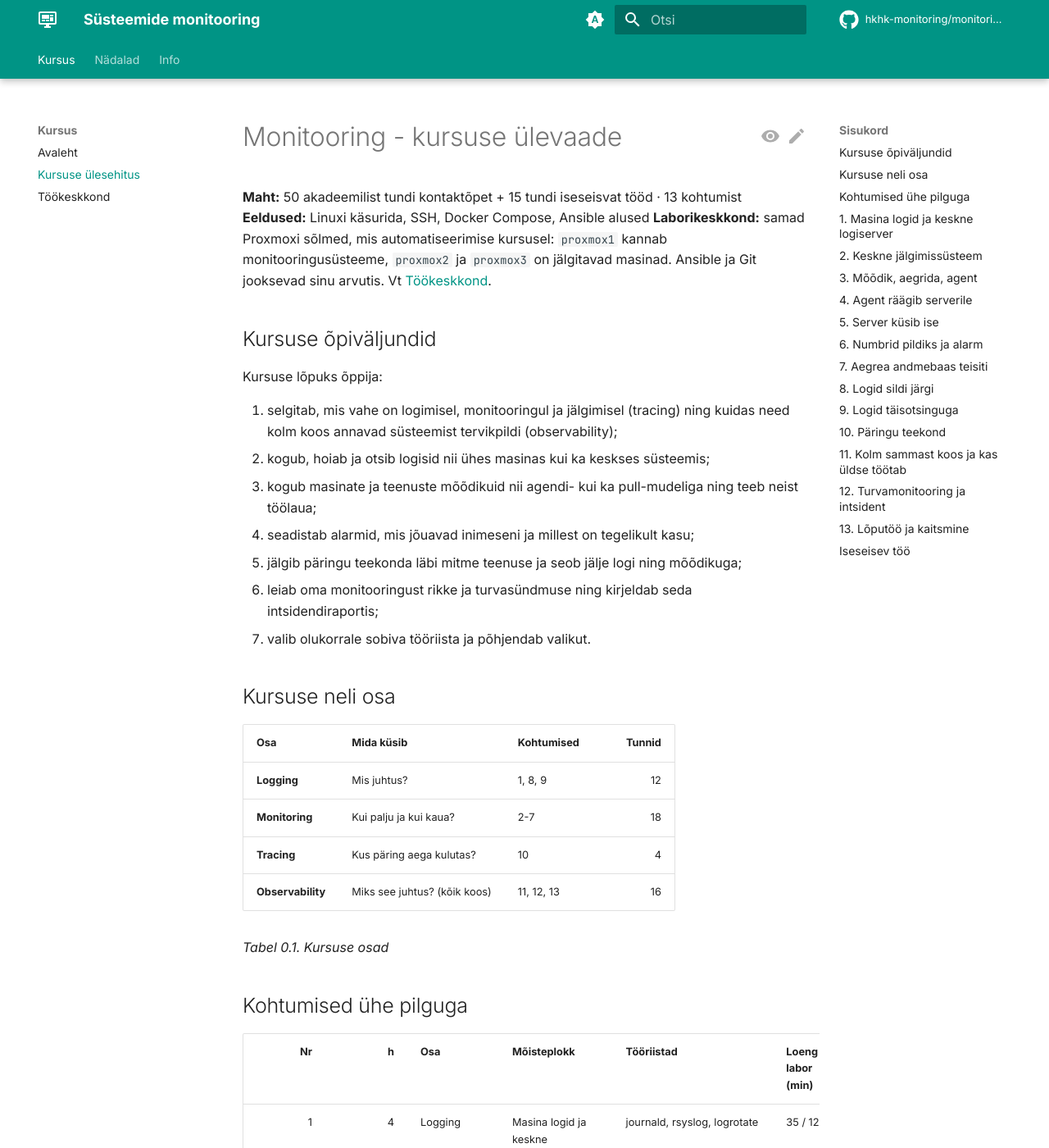
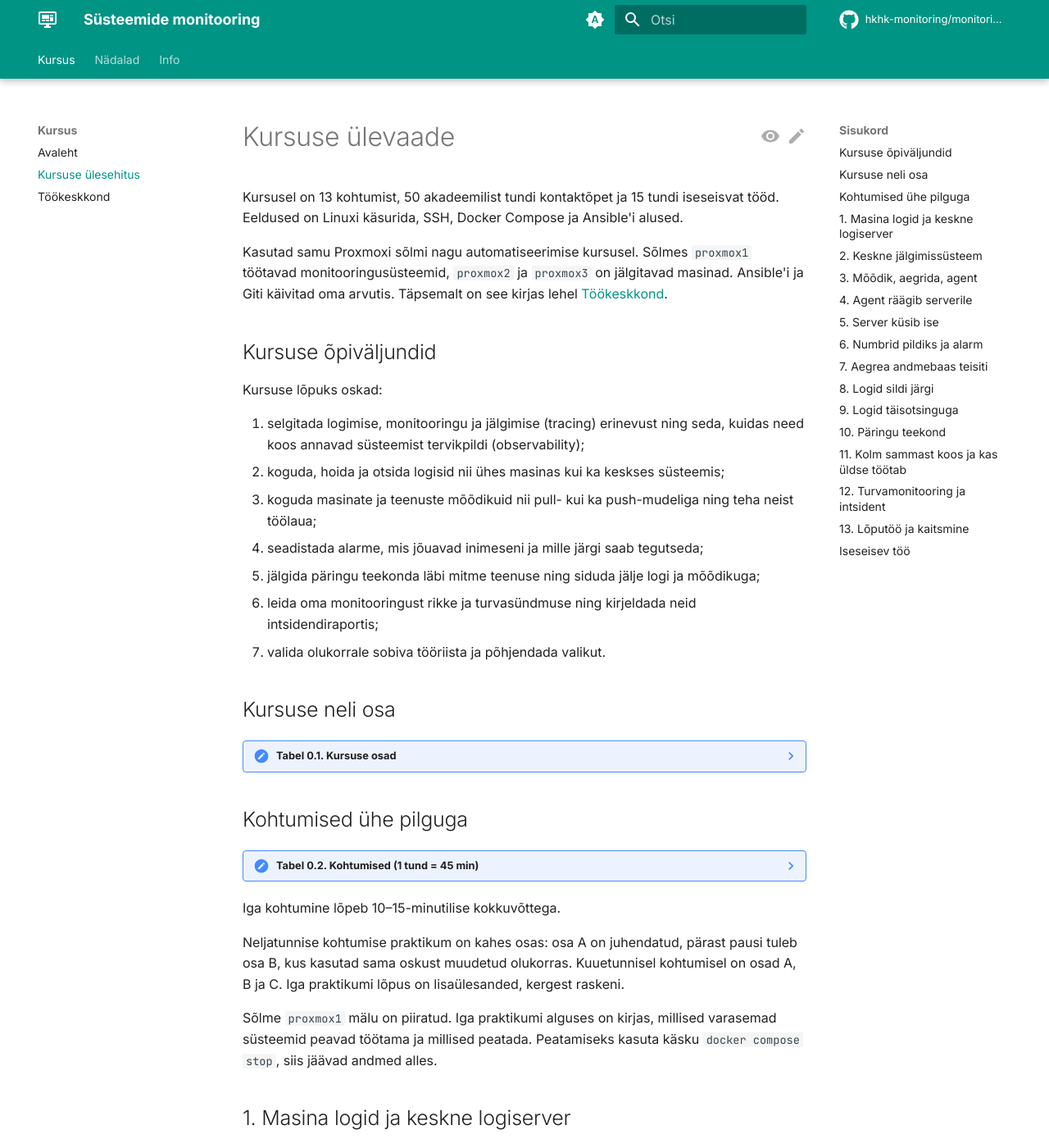
Before and after one commit to hkhk-monitoring/monitoring, an MkDocs documentation site: the page built from docs/syllabus.md, in a window 1280 px wide and 1400 px high. Shown: the whole window at 82% size. Built offline with MkDocs 1.6.1 and Material for MkDocs 9.7.7, drawn with Linux system fonts in a browser that asks for light colours; comment, search, counter and statistics services are not loaded; some of the changed text lies outside the part shown.

Commit message:
Avaleht; töökeskkond; kursuse ülevaade

```diff
--- a/docs/syllabus.md
+++ b/docs/syllabus.md
@@ -4,61 +4,59 @@ tags:
   - Monitooring
 ---
 
-# Monitooring - kursuse ülevaade
+# Kursuse ülevaade
 
-**Maht:** 50 akadeemilist tundi kontaktõpet + 15 tundi iseseisvat tööd · 13 kohtumist
-**Eeldused:** Linuxi käsurida, SSH, Docker Compose, Ansible alused
-**Laborikeskkond:** samad Proxmoxi sõlmed, mis automatiseerimise kursusel: `proxmox1` kannab monitooringusüsteeme, `proxmox2` ja `proxmox3` on jälgitavad masinad. Ansible ja Git jooksevad sinu arvutis. Vt [Töökeskkond](kodulabor.md).
+Kursusel on 13 kohtumist, 50 akadeemilist tundi kontaktõpet ja 15 tundi iseseisvat tööd. Eeldused on Linuxi käsurida, SSH, Docker Compose ja Ansible'i alused.
+
+Kasutad samu Proxmoxi sõlmi nagu automatiseerimise kursusel. Sõlmes `proxmox1` töötavad monitooringusüsteemid, `proxmox2` ja `proxmox3` on jälgitavad masinad. Ansible'i ja Giti käivitad oma arvutis. Täpsemalt on see kirjas lehel [Töökeskkond](kodulabor.md).
 
 ## Kursuse õpiväljundid
 
-Kursuse lõpuks õppija:
+Kursuse lõpuks oskad:
 
-1. selgitab, mis vahe on logimisel, monitooringul ja jälgimisel (tracing) ning kuidas need kolm koos annavad süsteemist tervikpildi (observability);
-2. kogub, hoiab ja otsib logisid nii ühes masinas kui ka keskses süsteemis;
-3. kogub masinate ja teenuste mõõdikuid nii agendi- kui ka pull-mudeliga ning teeb neist töölaua;
-4. seadistab alarmid, mis jõuavad inimeseni ja millest on tegelikult kasu;
-5. jälgib päringu teekonda läbi mitme teenuse ja seob jälje logi ning mõõdikuga;
-6. leiab oma monitooringust rikke ja turvasündmuse ning kirjeldab seda intsidendiraportis;
-7. valib olukorrale sobiva tööriista ja põhjendab valikut.
+1. selgitada logimise, monitooringu ja jälgimise (tracing) erinevust ning seda, kuidas need koos annavad süsteemist tervikpildi (observability);
+2. koguda, hoida ja otsida logisid nii ühes masinas kui ka keskses süsteemis;
+3. koguda masinate ja teenuste mõõdikuid nii pull- kui ka push-mudeliga ning teha neist töölaua;
+4. seadistada alarme, mis jõuavad inimeseni ja mille järgi saab tegutseda;
+5. jälgida päringu teekonda läbi mitme teenuse ning siduda jälje logi ja mõõdikuga;
+6. leida oma monitooringust rikke ja turvasündmuse ning kirjeldada neid intsidendiraportis;
+7. valida olukorrale sobiva tööriista ja põhjendada valikut.
 
 ## Kursuse neli osa
 
-| Osa | Mida küsib | Kohtumised | Tunnid |
-|---|---|---|---:|
-| **Logging** | Mis juhtus? | 1, 8, 9 | 12 |
-| **Monitoring** | Kui palju ja kui kaua? | 2-7 | 18 |
-| **Tracing** | Kus päring aega kulutas? | 10 | 4 |
-| **Observability** | Miks see juhtus? (kõik koos) | 11, 12, 13 | 16 |
-
-*Tabel 0.1. Kursuse osad*
+??? note "Tabel 0.1. Kursuse osad"
+    | Osa | Mida küsib | Kohtumised | Tunnid |
+    |---|---|---|---:|
+    | Logging | Mis juhtus? | 1, 8, 9 | 12 |
+    | Monitoring | Kui palju ja kui kaua? | 2–7 | 18 |
+    | Tracing | Kus päring aega kulutas? | 10 | 4 |
+    | Observability | Miks see juhtus? (kõik koos) | 11, 12, 13 | 16 |
 
 ## Kohtumised ühe pilguga
 
-| Nr | h | Osa | Mõisteplokk | Tööriistad | Loeng / labor (min) |
-|---:|---:|---|---|---|---|
-| 1 | 4 | Logging | Masina logid ja keskne logiserver | journald, rsyslog, logrotate | 35 / 125 |
-| 2 | 2 | Monitoring | Keskne jälgimissüsteem | Zabbix server | 20 / 60 |
-| 3 | 2 | Monitoring | Mõõdik, aegrida, agent *(veebiõpe)* | top, free, df, stress-ng, Zabbix | 20 / 60 |
-| 4 | 2 | Monitoring | Agent räägib serverile | Zabbix agent 2, Ansible | 20 / 60 |
-| 5 | 4 | Monitoring | Server küsib ise | Prometheus, node_exporter, PromQL | 35 / 125 |
-| 6 | 4 | Monitoring | Numbrid pildiks ja alarm | Grafana, Alertmanager | 35 / 125 |
-| 7 | 4 | Monitoring | Aegrea andmebaas teisiti | Telegraf, InfluxDB 3 | 35 / 125 |
-| 8 | 2 | Logging | Logid sildi järgi | Loki, Grafana Alloy | 20 / 60 |
-| 9 | 6 | Logging | Logid täisotsinguga | Elasticsearch/OpenSearch, Kibana/Dashboards | 45 / 200 |
-| 10 | 4 | Tracing | Päringu teekond | OpenTelemetry, Jaeger/Tempo | 35 / 125 |
-| 11 | 4 | Observability | Kolm sammast koos ja kas üldse töötab | Blackbox exporter, Uptime Kuma | 35 / 125 |
-| 12 | 4 | Observability | Turvamonitooring ja intsident | Wazuh | 35 / 125 |
-| 13 | 8 | Observability | Lõputöö ja kaitsmine | oma valik | 15 / 240 + 90 kaitsmisi |
-| | **50** | | | | |
+??? note "Tabel 0.2. Kohtumised (1 tund = 45 min)"
+    | Nr | h | Osa | Mõisteplokk | Tööriistad | Loeng / praktikum (min) |
+    |---:|---:|---|---|---|---|
+    | 1 | 4 | Logging | Masina logid ja keskne logiserver | journald, rsyslog, logrotate | 35 / 125 |
+    | 2 | 2 | Monitoring | Keskne jälgimissüsteem | Zabbix server | 20 / 60 |
+    | 3 | 2 | Monitoring | Mõõdik, aegrida, agent *(veebiõpe)* | top, free, df, stress-ng, Zabbix | 20 / 60 |
+    | 4 | 2 | Monitoring | Agent räägib serverile | Zabbix agent 2, Ansible | 20 / 60 |
+    | 5 | 4 | Monitoring | Server küsib ise | Prometheus, node_exporter, PromQL | 35 / 125 |
+    | 6 | 4 | Monitoring | Numbrid pildiks ja alarm | Grafana, Alertmanager | 35 / 125 |
+    | 7 | 4 | Monitoring | Aegrea andmebaas teisiti | Telegraf, InfluxDB 3 | 35 / 125 |
+    | 8 | 2 | Logging | Logid sildi järgi | Loki, Grafana Alloy | 20 / 60 |
+    | 9 | 6 | Logging | Logid täisotsinguga | Elasticsearch/OpenSearch, Kibana/Dashboards | 45 / 200 |
+    | 10 | 4 | Tracing | Päringu teekond | OpenTelemetry, Jaeger/Tempo | 35 / 125 |
+    | 11 | 4 | Observability | Kolm sammast koos ja kas üldse töötab | Blackbox exporter, Uptime Kuma | 35 / 125 |
+    | 12 | 4 | Observability | Turvamonitooring ja intsident | Wazuh | 35 / 125 |
+    | 13 | 8 | Observability | Lõputöö ja kaitsmine | oma valik | 15 / 240 + 90 kaitsmisi |
+    | | **50** | | | | |
 
-*Tabel 0.2. Kohtumised (1 tund = 45 min). Iga kohtumine lõpeb 10-15-minutilise kokkuvõttega. *
+Iga kohtumine lõpeb 10–15-minutilise kokkuvõttega.
 
-Neljatunnise kohtumise labor on kahes osas: **A** on juhendatud, pärast pausi tuleb **B**, kus kasutad sama oskust muudetud olukorras. Kuuetunnisel kohtumisel on osad A, B ja C. Iga labori lõpus on lisaülesanded neile, kes saavad varem valmis, kergest raskeni.
+Neljatunnise kohtumise praktikum on kahes osas: osa A on juhendatud, pärast pausi tuleb osa B, kus kasutad sama oskust muudetud olukorras. Kuuetunnisel kohtumisel on osad A, B ja C. Iga praktikumi lõpus on lisaülesanded, kergest raskeni.
 
-Igal kohtumisel peatad enne uue süsteemi käivitamist eelmise (`docker compose down`), sest `proxmox1` mälu on piiratud.
-
----
+Sõlme `proxmox1` mälu on piiratud. Iga praktikumi alguses on kirjas, millised varasemad süsteemid peavad töötama ja millised peatada. Peatamiseks kasuta käsku `docker compose stop`, siis jäävad andmed alles.
 
 ## 1. Masina logid ja keskne logiserver
 
@@ -74,17 +72,15 @@ Igal kohtumisel peatad enne uue süsteemi käivitamist eelmise (`docker compose
 - logrotate: miks logid kasvavad üle pea, konfiguratsioon (`daily`, `rotate`, `compress`, `postrotate`), kontroll `-d`-ga.
 - Keskne logiserver: rsyslog võtab vastu (TCP/UDP 514), kliendid saadavad.
 
-**Eesmärgid** - õppija:
+**Pärast kohtumist oskad:**
 
-- leiab `journalctl` abil konkreetse teenuse vead etteantud ajavahemikus;
-- seadistab rsyslogi reegli, mis suunab valitud logid eraldi faili;
-- koostab teenusele logrotate konfiguratsiooni ja kontrollib seda;
-- seadistab `proxmox1` keskseks logiserveriks ja suunab `proxmox2` ning `proxmox3` logid sinna;
-- põhjendab, miks keskne logimine on vajalik juba kolme masina puhul.
+- leida `journalctl` abil konkreetse teenuse vead etteantud ajavahemikus;
+- seadistada rsyslogi reegli, mis suunab valitud logid eraldi faili;
+- koostada teenusele logrotate'i konfiguratsiooni ja seda kontrollida;
+- seadistada `proxmox1` keskseks logiserveriks ning suunata `proxmox2` ja `proxmox3` logid sinna;
+- põhjendada, miks keskne logimine on vajalik juba kolme masina puhul.
 
 **Tööriistad:** journald/journalctl, rsyslog, logrotate, logger
-
----
 
 ## 2. Keskne jälgimissüsteem
 
@@ -97,15 +93,13 @@ Igal kohtumisel peatad enne uue süsteemi käivitamist eelmise (`docker compose
 - Põhimõisted: host, item, trigger, template.
 - Zabbixi käivitamine Docker Compose'iga.
 
-**Eesmärgid** - õppija:
+**Pärast kohtumist oskad:**
 
-- kirjeldab Zabbixi komponente ja nende omavahelist suhtlust;
-- käivitab Zabbixi serveri koos andmebaasi ja veebiliidesega;
-- lisab esimese hosti ja leiab selle viimased andmed veebiliidesest.
+- kirjeldada Zabbixi komponente ja nende omavahelist suhtlust;
+- käivitada Zabbixi serveri koos andmebaasi ja veebiliidesega;
+- lisada esimese hosti ja leida selle viimased andmed veebiliidesest.
 
 **Tööriistad:** Zabbix 7.0 LTS (server, veebiliides, PostgreSQL), Docker Compose
-
----
 
 ## 3. Mõõdik, aegrida, agent
 
@@ -120,16 +114,14 @@ Igal kohtumisel peatad enne uue süsteemi käivitamist eelmise (`docker compose
 - Agendiga ja agendita kogumine.
 - Masina numbrite lugemine käsitsi: tavaolek vs koormus.
 
-**Eesmärgid** - õppija:
+**Pärast kohtumist oskad:**
 
-- eristab gauge'i ja counterit ning toob mõlemast näite;
-- rakendab USE-meetodit protsessori, mälu ja ketta kohta;
-- mõõdab käsitsi masina tavaoleku ja koormusega oleku ning võrdleb neid;
-- loeb Zabbixi graafikult, millal koormus algas ja lõppes.
+- eristada gauge'i ja counterit ning tuua mõlemast näite;
+- rakendada USE-meetodit protsessori, mälu ja ketta kohta;
+- mõõta käsitsi masina tavaolekut ja koormusega olekut ning neid võrrelda;
+- lugeda Zabbixi graafikult, millal koormus algas ja lõppes.
 
 **Tööriistad:** top/htop, free, df, stress-ng, Zabbixi veebiliides
-
----
 
 ## 4. Agent räägib serverile
 
@@ -142,15 +134,13 @@ Igal kohtumisel peatad enne uue süsteemi käivitamist eelmise (`docker compose
 - Valmis template'i kasutamine.
 - Triggerid ja raskusastmed, probleemi tekkimine ja lahenemine.
 
-**Eesmärgid** - õppija:
+**Pärast kohtumist oskad:**
 
-- paigaldab agendi Ansible playbookiga mitmesse masinasse korraga;
-- seob hostid template'iga ja kontrollib, et andmed tulevad;
-- loob oma triggeri (nt vaba kettaruum alla 20%) ja näitab, et see läheb probleemi olekusse ja tagasi.
+- paigaldada agendi Ansible'i playbook'iga mitmesse masinasse korraga;
+- siduda hostid template'iga ja kontrollida, et andmed tulevad;
+- luua oma triggeri (näiteks vaba kettaruum alla 20%) ja näidata, et see läheb probleemi olekusse ja tagasi.
 
 **Tööriistad:** Zabbix agent 2, Ansible, Zabbixi template'id
-
----
 
 ## 5. Server küsib ise
 
@@ -164,16 +154,14 @@ Igal kohtumisel peatad enne uue süsteemi käivitamist eelmise (`docker compose
 - PromQL: valik, labelifilter, `rate()`, `sum by`, `avg`, võrdlus.
 - Zabbix vs Prometheus: millal kumb.
 
-**Eesmärgid** - õppija:
+**Pärast kohtumist oskad:**
 
-- selgitab agendi- ja pull-mudeli erinevust;
-- seadistab scrape target'id ja kontrollib Targets-lehelt, et kõik on UP;
-- kirjutab PromQL päringud protsessori koormuse, mälu kasutuse ja vaba kettaruumi kohta;
-- põhjendab, millises olukorras valiks Zabbixi ja millises Prometheuse.
+- selgitada, kes alustab andmevahetust Zabbixi passiivse ja aktiivse agendi ning Prometheuse puhul;
+- seadistada scrape target'id ja kontrollida **Targets**-lehelt, et need on olekus UP;
+- kirjutada PromQL-i päringud protsessori koormuse, mälu kasutuse ja vaba kettaruumi kohta;
+- põhjendada, millises olukorras valiksid Zabbixi ja millises Prometheuse.
 
 **Tööriistad:** Prometheus, node_exporter, PromQL, Ansible
-
----
 
 ## 6. Numbrid pildiks ja alarm
 
@@ -187,16 +175,14 @@ Igal kohtumisel peatad enne uue süsteemi käivitamist eelmise (`docker compose
 - Alertmanager: marsruutimine, grupeerimine, vaigistamine.
 - Contact point ja hea alarmisõnum (milline masin, mis mõõdik, kui hull, mis ajast).
 
-**Eesmärgid** - õppija:
+**Pärast kohtumist oskad:**
 
-- ehitab masinate tervise töölaua, kus hosti saab valida muutujaga;
-- eemaldab töölaualt paneeli, mis otsust ei toeta, ja põhjendab;
-- loob alarmireegli ja näitab oleku muutumist;
-- seadistab teavituse, mis jõuab kohale, ja hindab, kas sõnumist saab öösel aru.
+- ehitada masinate tervise töölaua, kus hosti saab valida muutujaga;
+- eemaldada töölaualt paneeli, mis otsust ei toeta, ja seda põhjendada;
+- luua alarmireegli ja näidata oleku muutumist;
+- seadistada teavituse, mis jõuab kohale, ja hinnata, kas sõnumist saab öösel aru.
 
 **Tööriistad:** Grafana, Alertmanager
-
----
 
 ## 7. Aegrea andmebaas teisiti
 
@@ -210,15 +196,13 @@ Igal kohtumisel peatad enne uue süsteemi käivitamist eelmise (`docker compose
 - InfluxDB Grafana andmeallikana.
 - Prometheus vs InfluxDB: pull vs push, millal kumb.
 
-**Eesmärgid** - õppija:
+**Pärast kohtumist oskad:**
 
-- seadistab Telegrafi saatma masina mõõdikuid InfluxDB-sse;
-- teeb InfluxDB-s päringu ja kuvab tulemuse Grafanas;
-- võrdleb push- ja pull-mudelit ning toob kummagi kohta sobiva olukorra.
+- seadistada Telegrafi saatma masina mõõdikuid InfluxDB-sse;
+- teha InfluxDB-s päringu ja kuvada tulemuse Grafanas;
+- võrrelda push- ja pull-mudelit ning tuua kummagi kohta sobiva olukorra.
 
 **Tööriistad:** Telegraf, InfluxDB 3 Core, Grafana
-
----
 
 ## 8. Logid sildi järgi
 
@@ -231,15 +215,13 @@ Igal kohtumisel peatad enne uue süsteemi käivitamist eelmise (`docker compose
 - journaldi ja rsyslogi logid Lokisse.
 - LogQL: sildifilter, tekstifilter, logiridade arv ajas.
 
-**Eesmärgid** - õppija:
+**Pärast kohtumist oskad:**
 
-- seadistab Alloy saatma `proxmox2` ja `proxmox3` logid Lokisse;
-- kirjutab LogQL päringu, mis leiab kindla teenuse vead;
-- selgitab, miks Loki on odavam kui täisindeksiga logisüsteem.
+- seadistada Alloy saatma `proxmox2` ja `proxmox3` logid Lokisse;
+- kirjutada LogQL-i päringu, mis leiab kindla teenuse vead;
+- selgitada, kuidas indekseerimise viis mõjutab logisüsteemi ressursikulu ja otsinguvõimalusi.
 
 **Tööriistad:** Loki, Grafana Alloy, Grafana
-
----
 
 ## 9. Logid täisotsinguga
 
@@ -253,16 +235,14 @@ Igal kohtumisel peatad enne uue süsteemi käivitamist eelmise (`docker compose
 - Loki vs Elastic: kulu, kiirus, otsinguvõimalused.
 - Logid ja mõõdikud ühel töölaual: logirida mõõdiku hüppe all.
 
-**Eesmärgid** - õppija:
+**Pärast kohtumist oskad:**
 
-- käivitab ühesõlmelise klastri ja saadab sinna logid;
-- otsib logidest päringukeelega ja ehitab visualiseeringu;
-- põhjendab, millal valida Loki ja millal Elasticsearch/OpenSearch;
-- leiab logirea, mis selgitab mõõdikus nähtud hüpet.
+- käivitada ühesõlmelise klastri ja saata sinna logid;
+- otsida logidest päringukeelega ja ehitada visualiseeringu;
+- põhjendada, millal valida Loki ja millal Elasticsearch või OpenSearch;
+- leida logirea, mis selgitab mõõdikus nähtud hüpet.
 
 **Tööriistad:** Elasticsearch või OpenSearch, Kibana või OpenSearch Dashboards, logisaatja, Grafana
-
----
 
 ## 10. Päringu teekond
 
@@ -275,15 +255,13 @@ Igal kohtumisel peatad enne uue süsteemi käivitamist eelmise (`docker compose
 - OpenTelemetry: SDK, kollektor, OTLP.
 - Valmis näidisrakenduse jälgede vaatamine Jaegeris või Tempos.
 
-**Eesmärgid** - õppija:
+**Pärast kohtumist oskad:**
 
-- selgitab trace'i ja spani mõistet joonise abil;
-- käivitab OpenTelemetry kollektori ja jälgede taustasüsteemi;
-- leiab aeglase päringu ja spani, mis aja ära kulutas.
+- selgitada joonise abil trace'i ja spani mõistet;
+- käivitada OpenTelemetry kollektori ja jälgede taustasüsteemi;
+- leida aeglase päringu ja spani, mis aja ära kulutas.
 
 **Tööriistad:** OpenTelemetry Collector, Jaeger 2 või Tempo 3, näidisrakendus
-
----
 
 ## 11. Kolm sammast koos ja kas üldse töötab
 
@@ -296,15 +274,13 @@ Igal kohtumisel peatad enne uue süsteemi käivitamist eelmise (`docker compose
 - Blackbox exporter (HTTP, ICMP) ja Uptime Kuma.
 - Lihtne teenuse kättesaadavuse näitaja: mitu protsenti päringuid õnnestus.
 
-**Eesmärgid** - õppija:
+**Pärast kohtumist oskad:**
 
-- jälgib ühe vea läbi kõigi kolme samba: mõõdiku hüpe → jälg → logirida;
-- seadistab kättesaadavuse kontrolli ja alarmi teenuse kadumise kohta;
-- selgitab, mida blackbox-kontroll näeb, mida protsessori mõõdik kunagi ei näe.
+- jälgida üht viga läbi kõigi kolme samba: mõõdiku hüppest jäljeni ja jäljest logireani;
+- seadistada kättesaadavuse kontrolli ja alarmi teenuse kadumise kohta;
+- selgitada, mida näeb blackbox-kontroll, kuid ei näe protsessori mõõdik.
 
 **Tööriistad:** Grafana, Loki, Jaeger/Tempo, Blackbox exporter, Uptime Kuma
-
----
 
 ## 12. Turvamonitooring ja intsident
 
@@ -318,22 +294,20 @@ Igal kohtumisel peatad enne uue süsteemi käivitamist eelmise (`docker compose
 - Intsidendiharjutus: õpetaja tekitab rikkeid, õppijad leiavad need oma monitooringust.
 - Intsidendiraport: mis juhtus, millal, kuidas avastati, põhjus, parandus.
 
-**Eesmärgid** - õppija:
+**Pärast kohtumist oskad:**
 
-- selgitab, mille poolest SIEM erineb tavalisest logisüsteemist;
-- paigaldab Wazuh agendi oma masinatesse ja leiab ühisest serverist brute force'i hoiatuse;
-- leiab etteantud rikked oma monitooringust ja nimetab põhjuse;
-- kirjutab lühikese intsidendiraporti.
+- selgitada, mille poolest SIEM erineb tavalisest logisüsteemist;
+- paigaldada Wazuhi agendi oma masinatesse ja leida ühisest serverist brute force'i hoiatuse;
+- leida etteantud rikked oma monitooringust ja nimetada põhjuse;
+- kirjutada lühikese intsidendiraporti.
 
 **Tööriistad:** Wazuh ja kõik varem kasutatud süsteemid
-
----
 
 ## 13. Lõputöö ja kaitsmine
 
 **8 h · Observability**
 
-Rühmad 2-3 inimest. Iga rühm saab süsteemi ja ehitab sellele tervikliku jälgimise.
+Rühmas on 2–3 inimest. Iga rühm saab süsteemi ja ehitab sellele tervikliku jälgimise.
 
 **Nõuded**
 
@@ -344,18 +318,16 @@ Rühmad 2-3 inimest. Iga rühm saab süsteemi ja ehitab sellele tervikliku jälg
 - vähemalt üks jälg või kättesaadavuse kontroll;
 - üks intsident läbi mängitud: hüpe töölaual → alarm → logirida → põhjus.
 
-**Eesmärgid** - õppija:
+**Pärast kohtumist oskad:**
 
-- kavandab ja ehitab etteantud süsteemile jälgimise;
-- põhjendab iga tööriista valikut;
-- demonstreerib töötavat süsteemi ja vastab küsimustele.
+- kavandada ja ehitada etteantud süsteemile jälgimise;
+- põhjendada iga tööriista valikut;
+- näidata töötavat süsteemi ja vastata küsimustele.
 
 **Kaitsmine:** 8 minutit demo + 2 minutit küsimusi rühma kohta.
 
----
-
 ## Iseseisev töö
 
-Igal kohtumisel on kodutöö umbes 1 tunni jagu. Kohtumise 13 eel on lisaks umbes 3 tundi lõputöö ettevalmistust. Igal laboril on lisaülesanded neile, kes tahavad edasi minna.
+Kohtumiste 1–12 järel on kodutöö, igaüks umbes ühe tunni jagu. Enne kohtumist 13 on lõputöö ettevalmistus, umbes kolm tundi. Kokku on iseseisvat tööd 15 tundi.
 
-Kohtumine 3 on veebiõppe nädal. Õpetajat pole kõrval, seega on loeng ja labor kirjutatud täiesti iseseisvaks läbitöötamiseks: selgitust on rohkem ja iga sammu järel on kontrollpunkt.
+Kohtumine 3 on veebiõpe. Õpetajat kõrval pole, seetõttu on selle nädala materjalis selgitust rohkem ja iga sammu järel on kontrollpunkt.
```
Also changed, not shown: other parts of docs/syllabus.md (+1 -1 lines), docs/index.md (+12 -14 lines), docs/kodulabor.md (+1 -1 lines).
